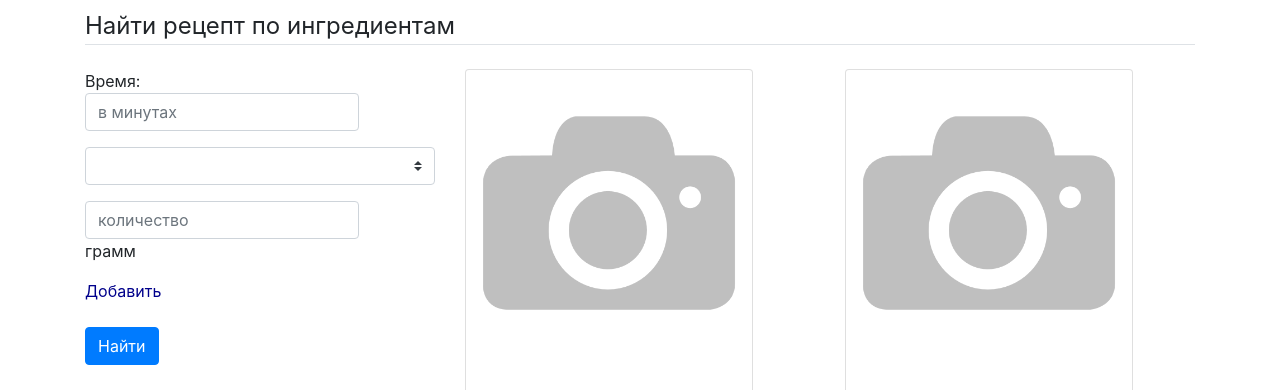
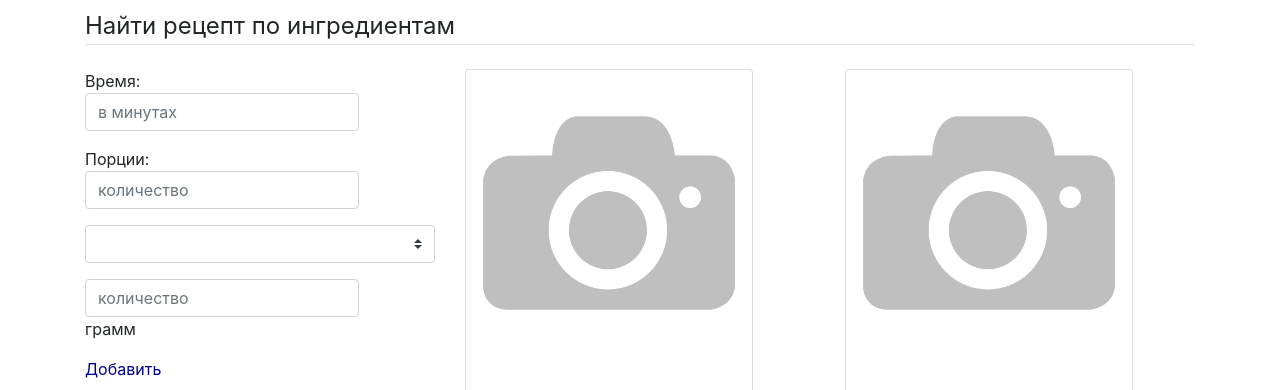
Before and after one commit to dsashulya/ds_project, a Flask app: template templates/index.html in a window 1280 px wide. Shown: the top 390 px of the page. Run offline with Flask 2, Linux system fonts and the light colour scheme; the template is opened without the code that fills it, so the values that code supplies are empty; parts of the project's set-up code (start-up, migrations or seed data) failed here and were passed over; some libraries are stand-ins or nearby versions.

Commit message:
Update index.html

```diff
--- a/templates/index.html
+++ b/templates/index.html
@@ -37,6 +37,16 @@
                     </div>
                     <div class="col">
                             <input class="form-control" name="time" type="text" placeholder="в минутах" required>
+                    </div>
+                </div>
+            </div>
+            <div class="form-group form-inline">
+                <div class="row">
+                    <div class="col">
+                       Порции:
+                    </div>
+                    <div class="col">
+                            <input class="form-control" name="portions" type="text" placeholder="количество" required>
                     </div>
                 </div>
             </div>
@@ -111,6 +121,7 @@ var ingredients = {{ingredients|safe}}
 var keys = Object.keys(ingredients)
 
 appendRecipes = function(recipes) {
+
     for (var i = 0; i < 6; i += 2) {
         for (var j = 0; j <= 1; j++) {
             var recipe = recipes[i+j];
@@ -204,6 +215,7 @@ $(".ingredients").on("click", "#deleteIngredient", function() {
         })
         var data = {
             'time': $('input[name=time]').val(),
+            'portions': $('input[name=portions]').val(),
             'ingredients': ingredients,
             'quantity': quantity
         }
```
